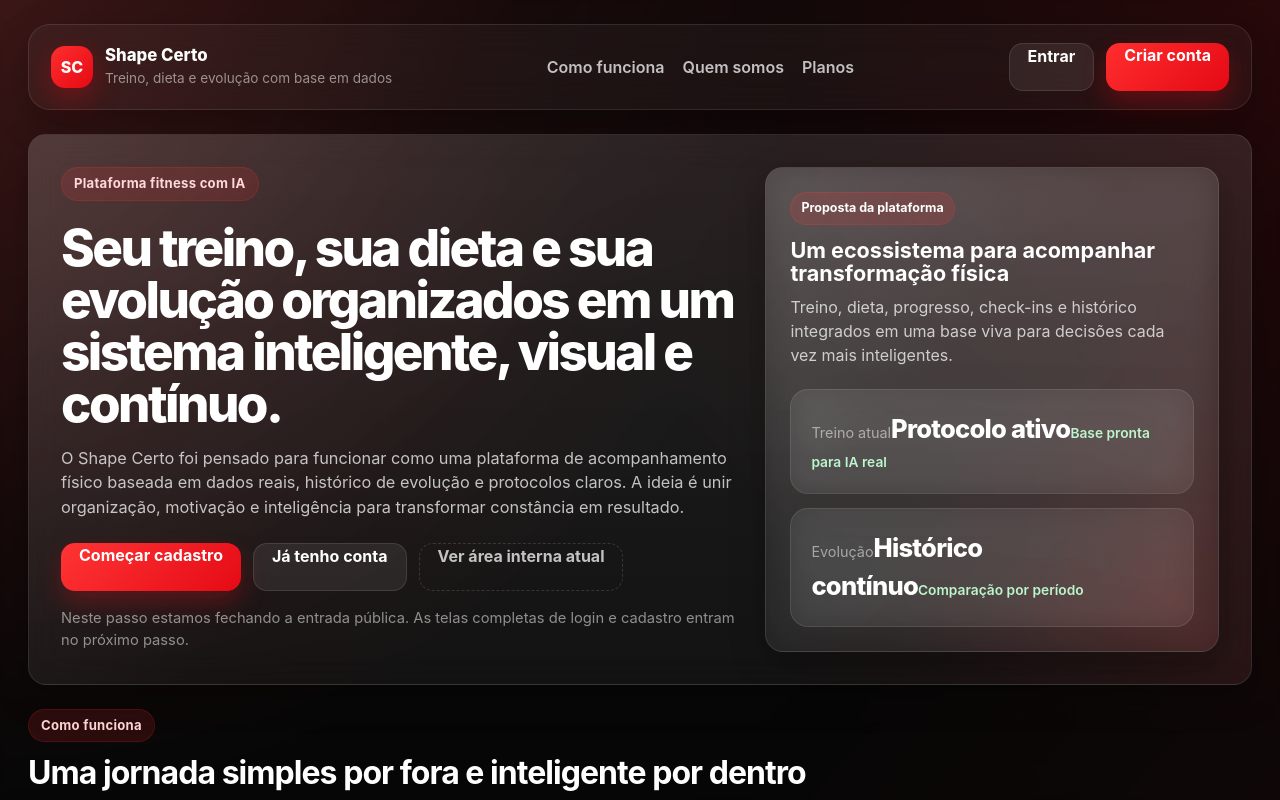
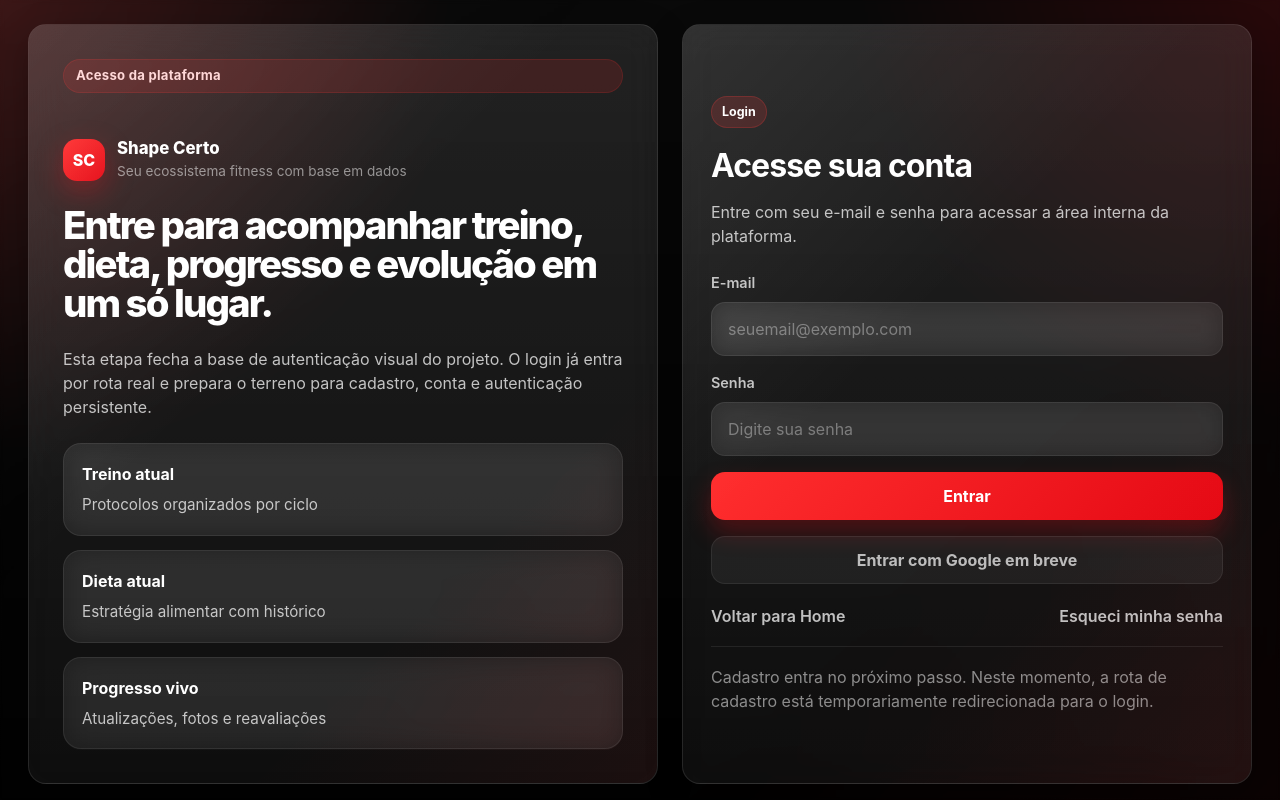
Before and after one commit to Jonatas-F/app_fitness, a React (Vite) app: page /login in a window 1280 px wide. Before the commit this address led to /. Shown: the top 800 px of the page. Built offline with nearby package versions, Linux system fonts and the light colour scheme.

Commit message:
feat: cria tela de login com rota publica

```diff
--- a/src/App.jsx
+++ b/src/App.jsx
@@ -1,11 +1,14 @@
 import { Navigate, Route, Routes } from "react-router-dom";
 import AppShell from "./components/AppShell";
+import LoginPage from "./pages/auth/LoginPage";
 import HomePage from "./pages/public/HomePage";
 
 function App() {
   return (
     <Routes>
       <Route path="/" element={<HomePage />} />
+      <Route path="/login" element={<LoginPage />} />
+      <Route path="/cadastro" element={<Navigate to="/login" replace />} />
       <Route path="/app" element={<AppShell />} />
       <Route path="*" element={<Navigate to="/" replace />} />
     </Routes>
--- /dev/null
+++ b/src/pages/auth/LoginPage.jsx
@@ -0,0 +1,151 @@
+import { useState } from "react";
+import { Link, useNavigate } from "react-router-dom";
+import "./login.css";
+
+function LoginPage() {
+  const navigate = useNavigate();
+
+  const [formData, setFormData] = useState({
+    email: "",
+    password: "",
+  });
+
+  const handleChange = (event) => {
+    const { name, value } = event.target;
+
+    setFormData((current) => ({
+      ...current,
+      [name]: value,
+    }));
+  };
+
+  const handleSubmit = (event) => {
+    event.preventDefault();
+
+    // Fluxo temporário até a autenticação real:
+    // ao enviar o formulário, o usuário entra na área interna existente.
+    navigate("/app");
+  };
+
+  return (
+    <div className="auth-page">
+      <div className="auth-wrapper">
+        <section className="auth-hero glass-card">
+          <div className="auth-hero-content">
+            <span className="eyebrow">Acesso da plataforma</span>
+
+            <div className="brand auth-brand">
+              <div className="brand-badge">SC</div>
+              <div className="brand-text">
+                <h1>Shape Certo</h1>
+                <span>Seu ecossistema fitness com base em dados</span>
+              </div>
+            </div>
+
+            <h2 className="auth-title">
+              Entre para acompanhar treino, dieta, progresso e evolução em um só lugar.
+            </h2>
+
+            <p className="auth-description">
+              Esta etapa fecha a base de autenticação visual do projeto. O login
+              já entra por rota real e prepara o terreno para cadastro, conta e
+              autenticação persistente.
+            </p>
+
+            <div className="auth-highlight-list">
+              <div className="auth-highlight-item">
+                <strong>Treino atual</strong>
+                <span>Protocolos organizados por ciclo</span>
+              </div>
+
+              <div className="auth-highlight-item">
+                <strong>Dieta atual</strong>
+                <span>Estratégia alimentar com histórico</span>
+              </div>
+
+              <div className="auth-highlight-item">
+                <strong>Progresso vivo</strong>
+                <span>Atualizações, fotos e reavaliações</span>
+              </div>
+            </div>
+          </div>
+        </section>
+
+        <section className="auth-form-panel glass-card">
+          <div className="auth-form-header">
+            <span className="badge badge-primary">Login</span>
+            <h2>Acesse sua conta</h2>
+            <p>
+              Entre com seu e-mail e senha para acessar a área interna da plataforma.
+            </p>
+          </div>
+
+          <form className="form-grid auth-form" onSubmit={handleSubmit}>
+            <div className="input-group">
+              <label className="input-label" htmlFor="email">
+                E-mail
+              </label>
+              <input
+                id="email"
+                name="email"
+                type="email"
+                className="input-field"
+                placeholder="seuemail@exemplo.com"
+                value={formData.email}
+                onChange={handleChange}
+                required
+              />
+            </div>
+
+            <div className="input-group">
+              <label className="input-label" htmlFor="password">
+                Senha
+              </label>
+              <input
+                id="password"
+                name="password"
+                type="password"
+                className="input-field"
+                placeholder="Digite sua senha"
+                value={formData.password}
+                onChange={handleChange}
+                required
+              />
+            </div>
+
+            <button type="submit" className="primary-button auth-submit">
+              Entrar
+            </button>
+
+            <button
+              type="button"
+              className="secondary-button auth-google-button"
+              disabled
+            >
+              Entrar com Google em breve
+            </button>
+          </form>
+
+          <div className="auth-links">
+            <Link to="/" className="auth-link">
+              Voltar para Home
+            </Link>
+
+            <a href="#" className="auth-link">
+              Esqueci minha senha
+            </a>
+          </div>
+
+          <div className="auth-footer-note">
+            <span className="text-muted">
+              Cadastro entra no próximo passo. Neste momento, a rota de cadastro
+              está temporariamente redirecionada para o login.
+            </span>
+          </div>
+        </section>
+      </div>
+    </div>
+  );
+}
+
+export default LoginPage;
--- /dev/null
+++ b/src/pages/auth/login.css
@@ -0,0 +1,175 @@
+.auth-page {
+  min-height: 100vh;
+  padding: 24px 28px;
+  display: flex;
+  align-items: center;
+  justify-content: center;
+}
+
+.auth-wrapper {
+  width: 100%;
+  max-width: 1440px;
+  display: grid;
+  grid-template-columns: minmax(0, 1.05fr) minmax(380px, 0.95fr);
+  gap: 24px;
+}
+
+.auth-hero,
+.auth-form-panel {
+  min-height: 720px;
+}
+
+.auth-hero {
+  padding: 34px;
+  background:
+    radial-gradient(circle at top right, rgba(255, 46, 46, 0.22), transparent 30%),
+    linear-gradient(135deg, rgba(255, 255, 255, 0.1), rgba(255, 255, 255, 0.05));
+}
+
+.auth-hero-content {
+  display: flex;
+  flex-direction: column;
+  justify-content: space-between;
+  height: 100%;
+  gap: 24px;
+}
+
+.auth-brand {
+  margin-top: 8px;
+}
+
+.auth-title {
+  font-size: clamp(2rem, 3vw, 3.6rem);
+  line-height: 1.02;
+  letter-spacing: -0.05em;
+  font-weight: 800;
+  max-width: 720px;
+}
+
+.auth-description {
+  max-width: 640px;
+  color: var(--text-secondary);
+  font-size: 1rem;
+}
+
+.auth-highlight-list {
+  display: grid;
+  gap: 14px;
+}
+
+.auth-highlight-item {
+  padding: 18px 18px;
+  border-radius: 18px;
+  background: rgba(255, 255, 255, 0.05);
+  border: 1px solid rgba(255, 255, 255, 0.08);
+  backdrop-filter: blur(14px);
+  transition: var(--transition);
+}
+
+.auth-highlight-item:hover {
+  transform: scale(1.02);
+  background: rgba(255, 255, 255, 0.08);
+}
+
+.auth-highlight-item strong {
+  display: block;
+  font-size: 1rem;
+  margin-bottom: 6px;
+}
+
+.auth-highlight-item span {
+  color: var(--text-secondary);
+  font-size: 0.95rem;
+}
+
+.auth-form-panel {
+  padding: 34px 28px;
+  display: flex;
+  flex-direction: column;
+  justify-content: center;
+}
+
+.auth-form-header h2 {
+  margin-top: 14px;
+  font-size: 2rem;
+  letter-spacing: -0.03em;
+}
+
+.auth-form-header p {
+  margin-top: 10px;
+  color: var(--text-secondary);
+}
+
+.auth-form {
+  margin-top: 24px;
+  gap: 18px;
+}
+
+.auth-submit,
+.auth-google-button {
+  width: 100%;
+}
+
+.auth-google-button:disabled {
+  opacity: 0.72;
+  cursor: not-allowed;
+}
+
+.auth-links {
+  margin-top: 20px;
+  display: flex;
+  align-items: center;
+  justify-content: space-between;
+  gap: 16px;
+  flex-wrap: wrap;
+}
+
+.auth-link {
+  color: var(--text-secondary);
+  font-weight: 600;
+  transition: var(--transition);
+}
+
+.auth-link:hover {
+  color: var(--text-primary);
+  transform: translateY(-1px);
+}
+
+.auth-footer-note {
+  margin-top: 18px;
+  padding-top: 18px;
+  border-top: 1px solid rgba(255, 255, 255, 0.08);
+}
+
+@media (max-width: 1100px) {
+  .auth-wrapper {
+    grid-template-columns: 1fr;
+  }
+
+  .auth-hero,
+  .auth-form-panel {
+    min-height: auto;
+  }
+}
+
+@media (max-width: 980px) {
+  .auth-page {
+    padding: 18px 16px;
+  }
+
+  .auth-hero,
+  .auth-form-panel {
+    padding: 24px 20px;
+  }
+}
+
+@media (max-width: 640px) {
+  .auth-title {
+    font-size: 2rem;
+  }
+
+  .auth-links {
+    flex-direction: column;
+    align-items: flex-start;
+  }
+}
```
Also changed, not shown: 1 other file (tests, documents, lock files or other folders).
